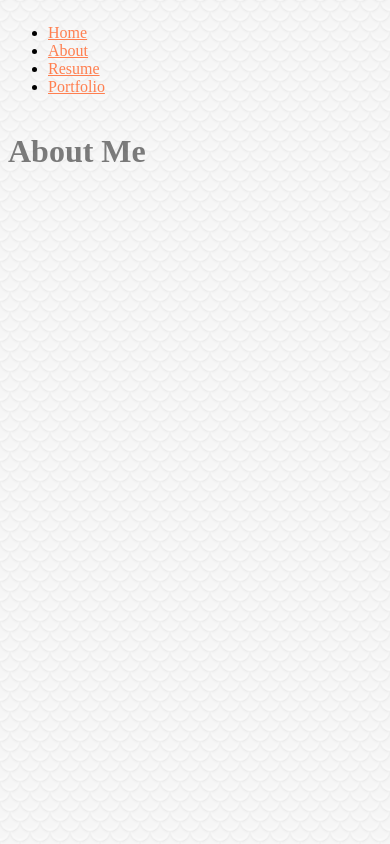
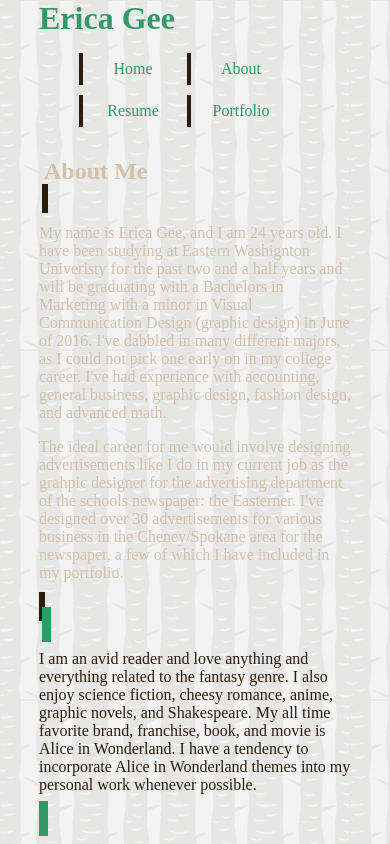
Before and after one commit to DRRicco/drricco.github.io, a plain HTML site: page about.html in a window 390 px wide. Drawn offline with Linux system fonts and the light colour scheme.

Commit message:
Pretty much re-did the website...
like for realz

```diff
--- a/about.html
+++ b/about.html
@@ -10,7 +10,7 @@
 
     </head>
     <body>
-
+       <h1 class="resume">Erica Gee</h1>
         <nav role='navigation'>
           <ul>
             <li><a href="index.html">Home</a></li>
@@ -20,9 +20,18 @@
           </ul>
         </nav>
 
-        <h1>About Me</h1>
-
-
+        <h2>About Me</h2>
+        <div>
+           <article>
+            <p>My name is Erica Gee, and I am 24 years old. I have been studying at Eastern Washignton Univeristy for the past two and a half years and will be graduating with a Bachelors in Marketing with a minor in Visual Communication Design (graphic design) in June of 2016. I've dabbled in many different majors, as I could not pick one early on in my college career. I've had experience with accounting, general business, graphic design, fashion design, and advanced math. </p>
+            <p>The ideal career for me would involve designing advertisements like I do in my current job as the grahpic designer for the advertising department of the schools newspaper: the Easterner. I've designed over 30 advertisements for various business in the Cheney/Spokane area for the newspaper, a few of which I have included in my portfolio.</p>
+        </article>
+        </div>
+        <div>
+    <aside>
+    <p>I am an avid reader and love anything and everything related to the fantasy genre. I also enjoy science fiction, cheesy romance, anime, graphic novels, and Shakespeare. My all time favorite brand, franchise, book, and movie is Alice in Wonderland. I have a tendency to incorporate Alice in Wonderland themes into my personal work whenever possible.</p>
+     </aside>
+     </div>
     </body>
 
 </html>
--- a/css/styles.css
+++ b/css/styles.css
@@ -1,43 +1,112 @@
+body {
+    background: url(../img/tree_bark.png);
+    margin: 0 auto;
+    width: 80%; /* 1000px=100% */
+}
+
 h1 {
-    color: rgba(0,0,0,.5);
+    color: #339966;
     font-family: 'Droid Serif', serif;
+    float: left;
+    margin:auto;
+    margin-right: 10px;
+}
+
+h2 {
+    color: #d2c1ac;
+    font-family: 'Droid Serif', serif;
+    margin:auto;
+    margin-right: 10px;
+    padding: 5px;
+}
+
+h1.resume {
+    margin-right: 20px;
+}
+
+li {
+  display: inline-block;
+  list-style: none;
+}
+
+/* Base Link Styling */
+a:link, a:visited {
+  border-left: 4px solid #2b1d0e;
+  display: block;
+  width: 100px;
+  height: 32px;
+  text-decoration: none;
+  margin-bottom: 10px;
+  text-align: center;
+  line-height: 32px;
+  color: #339966;
+  transition: all .5s;
 }
 
 
-body {
-    background: url(../img/silver_scales.png);
-}
-
-nav {
-     list-style: none;
-     text-decoration: none;
-     display: inline-block;
- }
-
- a:link {
-     color: coral;
- }
-
  a:hover {
-     color: lightblue;
-     border-left: coral;
-     padding: 5px;
+     color: #d2c1ac;
+     border-left: #339966;
+     background: #2b1d0e;
      transition: .5s;
  }
 
-img {
+
+img.profile {
     max-width: 50%;
+    border-radius: 0 0 25px 25px;
+    border-top: 8px solid #2b1d0e;
+    margin: auto;
 }
 
-.gallery {
-    height: 100px;
+
+
+
+
+article, aside {
+  float: left;
+    width: auto;
 }
 
-.gallery .item {
-    background: none;
+article {
+  background: #2b1d0e;
+    color: #d2c1ac;
+  margin: 1%; /* 10px / 1000px = 1% */
+  padding: 1.785%; /* 10px / 560px = */
+  width: 53%; /* 560px / 1000px = 56%*/
+  max-width: 560px;
 }
 
-.controls {
-    height: 25px;
-    display: inline-block;
+aside {
+  background: #339966;
+    color: #2b1d0e;
+  margin: 1%;
+  padding: 2.777%; /* 10px / 360px = 2.777 */
+  width: 32%; /* 400px-40px=360px 36%-4%=32% */
+  max-width: 360px;
 }
+
+@media (max-width: 480px) {
+    h1, nav, article, aside {
+        float: none;
+        display: inline;
+        max-width: 80%;
+    }
+
+    article {
+        background: #2b1d0e;
+    }
+
+    img.profile {
+        max-width: 90%;
+    }
+  }
+
+@media (max-width: 720px) {
+    h1, nav {
+        float: none;
+    }
+        img.profile {
+        max-width: 90%;
+    }
+  }
```
Also changed, not shown: css/gallery.css (+4 -3 lines), index.html (+6 -5 lines), portfolio.html (+25 -15 lines), resume.html (+9 -5 lines), img/EWU Music Club Halloween ad 2015 v3.png (added), img/Top of the Line quarter pg 2015 ad.png (added), img/Xmas2015 Profile Pic.jpg (added), img/toothpaste with label.png (added), img/tree_bark.png (added), 5 other files.
